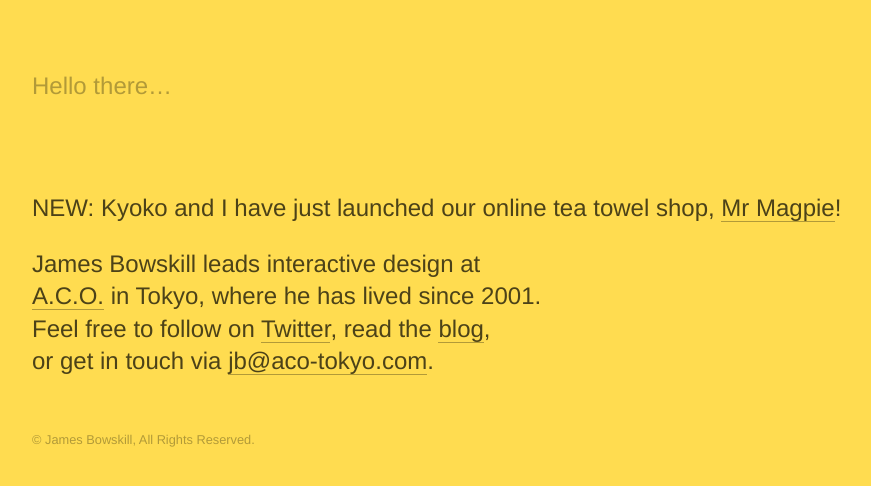
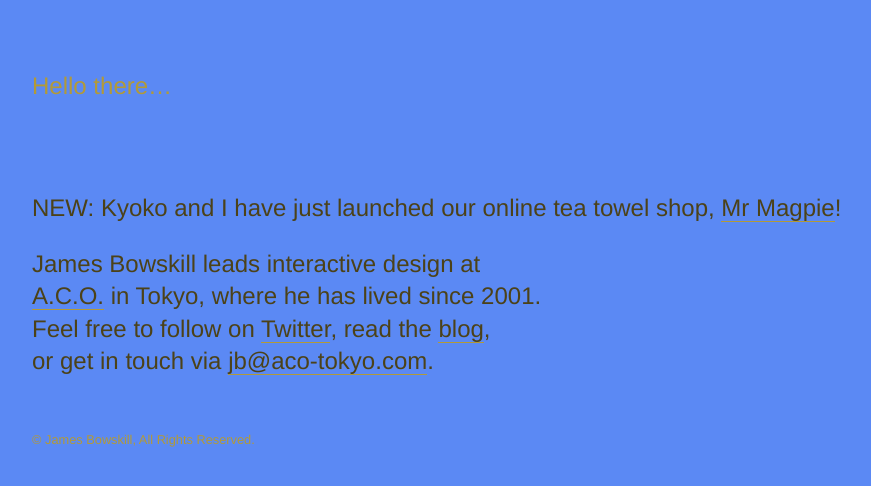
Before and after one commit to jamesbowskill/gittest, a plain HTML site: page index.html in a window 1280 px wide. Shown: the whole page, without its empty margins (0-871 px from the left). Drawn offline with Linux system fonts and the light colour scheme.

Commit message:
Changed colour

```diff
--- a/index.html
+++ b/index.html
@@ -9,7 +9,7 @@
 <link rel="apple-touch-icon" href="/apple-touch-icon.png"/>
 
 <style type="text/css">
-body{ margin: 4.4em 2em 0 2em; padding: 0; background-color: #FFDC50; text-align:left; color: #4C4218; font-family: helvetica neue, arial, sans-serif;}
+body{ margin: 4.4em 2em 0 2em; padding: 0; background-color: #5b89f4; text-align:left; color: #4C4218; font-family: helvetica neue, arial, sans-serif;}
 h1 { font-size: 1.5em; font-weight: 200; color: #B29A38; line-height: 1.35em; margin: 0 0 3.7em 0; }
 p { font-size: 1.5em; line-height: 1.35em; font-weight: 200; }
 .footer { font-size: .8em; margin: 4.2em 0 0 0; color: #B29A38; }
```
